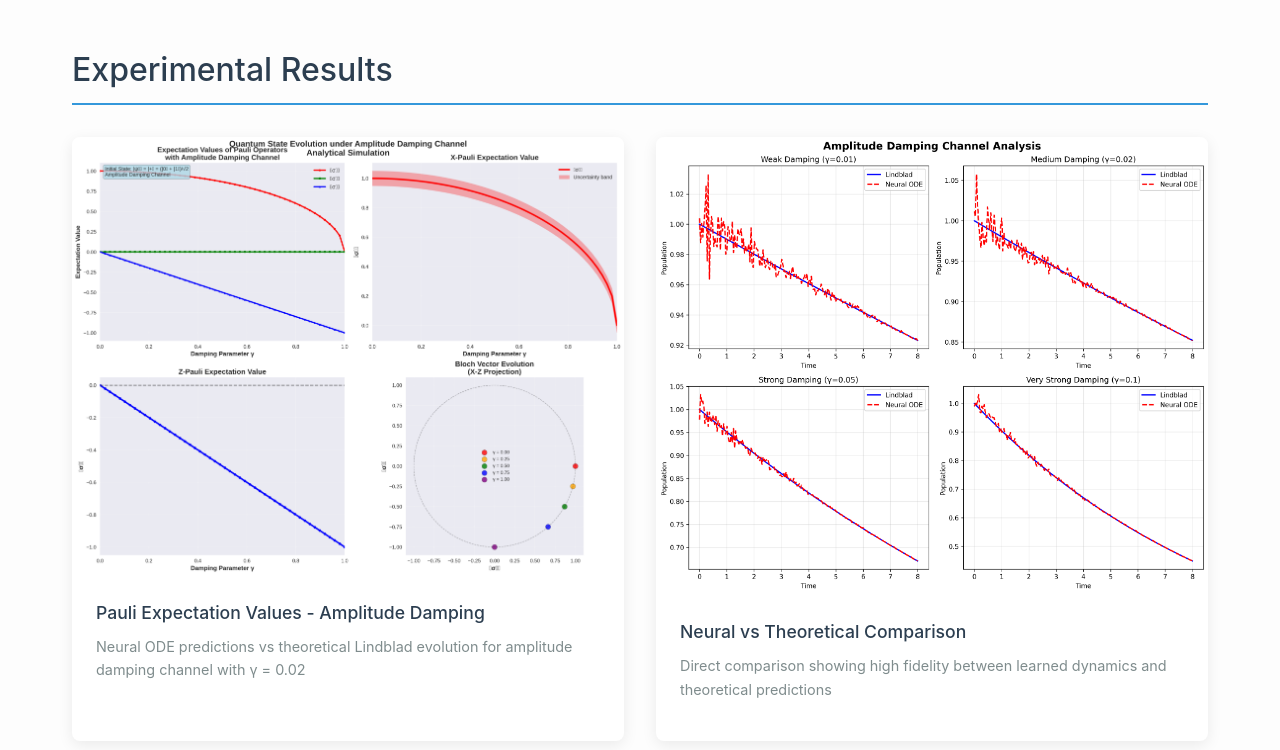
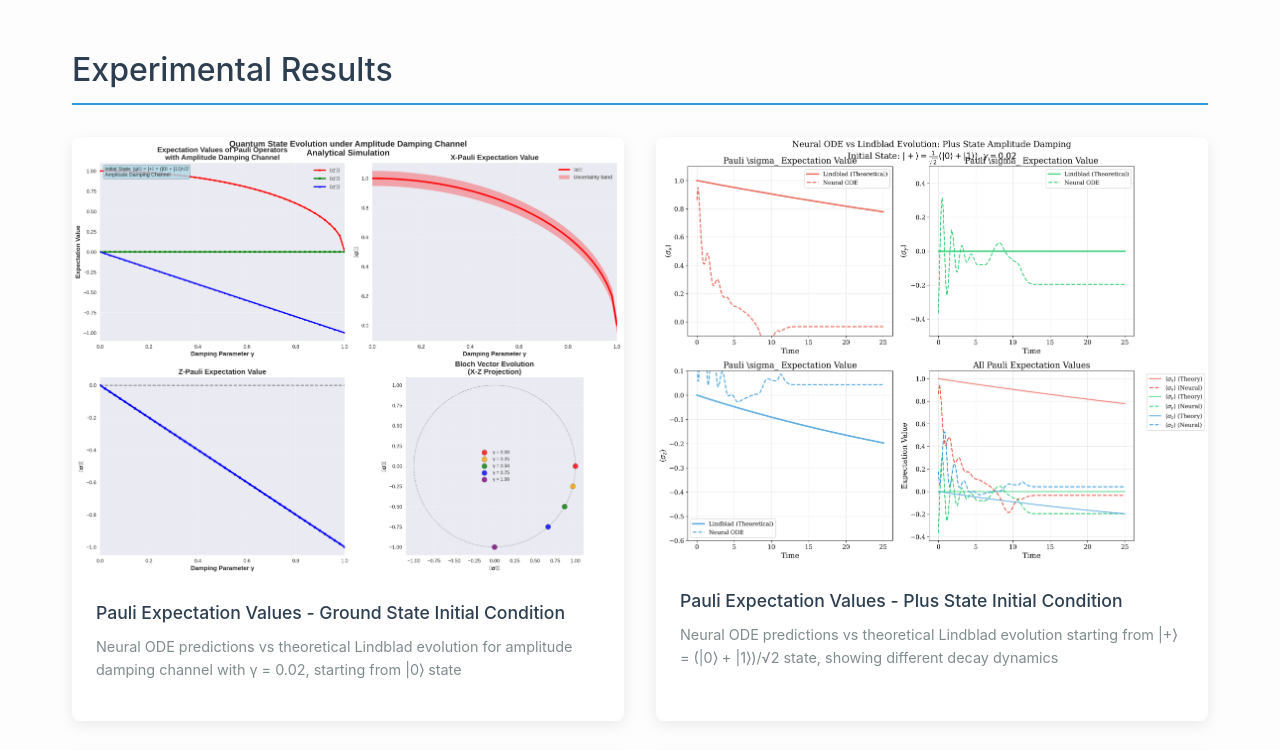
Before and after one commit to its-serah/QuantumML-LindbladODE, a plain HTML site: page index.html in a window 1280 px wide. Shown: the part 2120-2870 px from the top of the page. Drawn offline with Linux system fonts and the light colour scheme.

Commit message:
Add plus state Pauli expectation values results to documentation
- Include new plus state analysis visualization in results section
- Compare ground state |0⟩ vs plus state |+⟩ = (|0⟩ + |1⟩)/√2 dynamics
- Show different amplitude damping behavior for different initial conditions
- Update repository structure to reflect both analysis scripts
- Enhance comprehensive documentation with additional results

```diff
--- a/index.html
+++ b/index.html
@@ -104,8 +104,16 @@
                     <figure class="result-item">
                         <img src="pauli_expectation_AD.png" alt="Pauli Expectation Values for Amplitude Damping">
                         <figcaption>
-                            <h4>Pauli Expectation Values - Amplitude Damping</h4>
-                            <p>Neural ODE predictions vs theoretical Lindblad evolution for amplitude damping channel with γ = 0.02</p>
+                            <h4>Pauli Expectation Values - Ground State Initial Condition</h4>
+                            <p>Neural ODE predictions vs theoretical Lindblad evolution for amplitude damping channel with γ = 0.02, starting from |0⟩ state</p>
+                        </figcaption>
+                    </figure>
+
+                    <figure class="result-item">
+                        <img src="pauli_expectation_plus_state.png" alt="Pauli Expectation Values for Plus State">
+                        <figcaption>
+                            <h4>Pauli Expectation Values - Plus State Initial Condition</h4>
+                            <p>Neural ODE predictions vs theoretical Lindblad evolution starting from |+⟩ = (|0⟩ + |1⟩)/√2 state, showing different decay dynamics</p>
                         </figcaption>
                     </figure>
 
@@ -244,7 +252,8 @@
 ├── dataloader.py           # Quantum trajectory generation
 ├── experiments.py          # Training and evaluation
 ├── quick_demo.py           # Demonstration script
-├── pauli_expectation_values_AD.py  # Pauli analysis
+├── pauli_expectation_values_AD.py  # Ground state Pauli analysis
+├── pauli_expectation_plus_state.py # Plus state Pauli analysis
 ├── demo_results/           # Generated visualizations
 ├── gifs/                   # Dynamic evolution animations
 ├── saved_models/           # Pre-trained model checkpoints
```
Also changed, not shown: pauli_expectation_plus_state.png (added).
